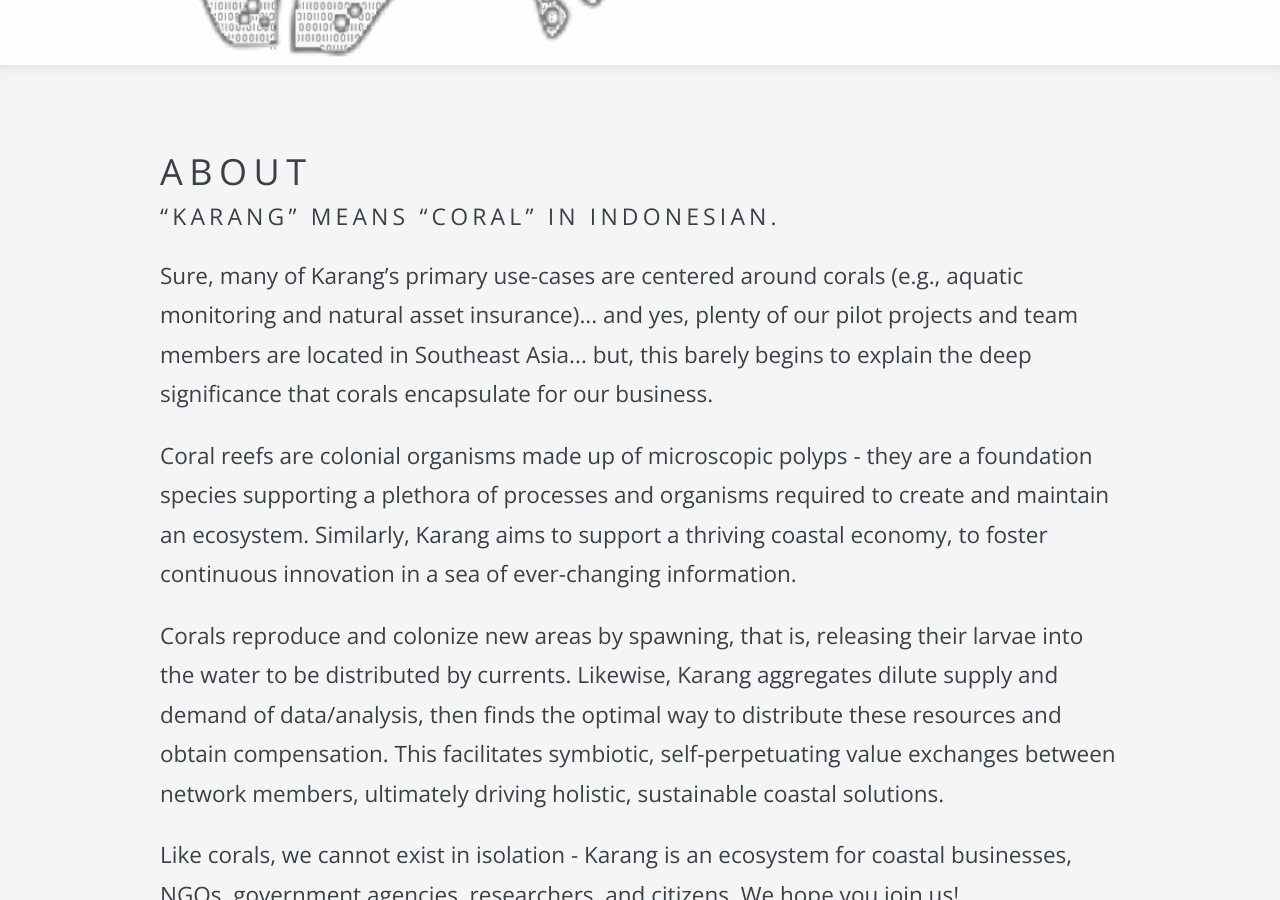
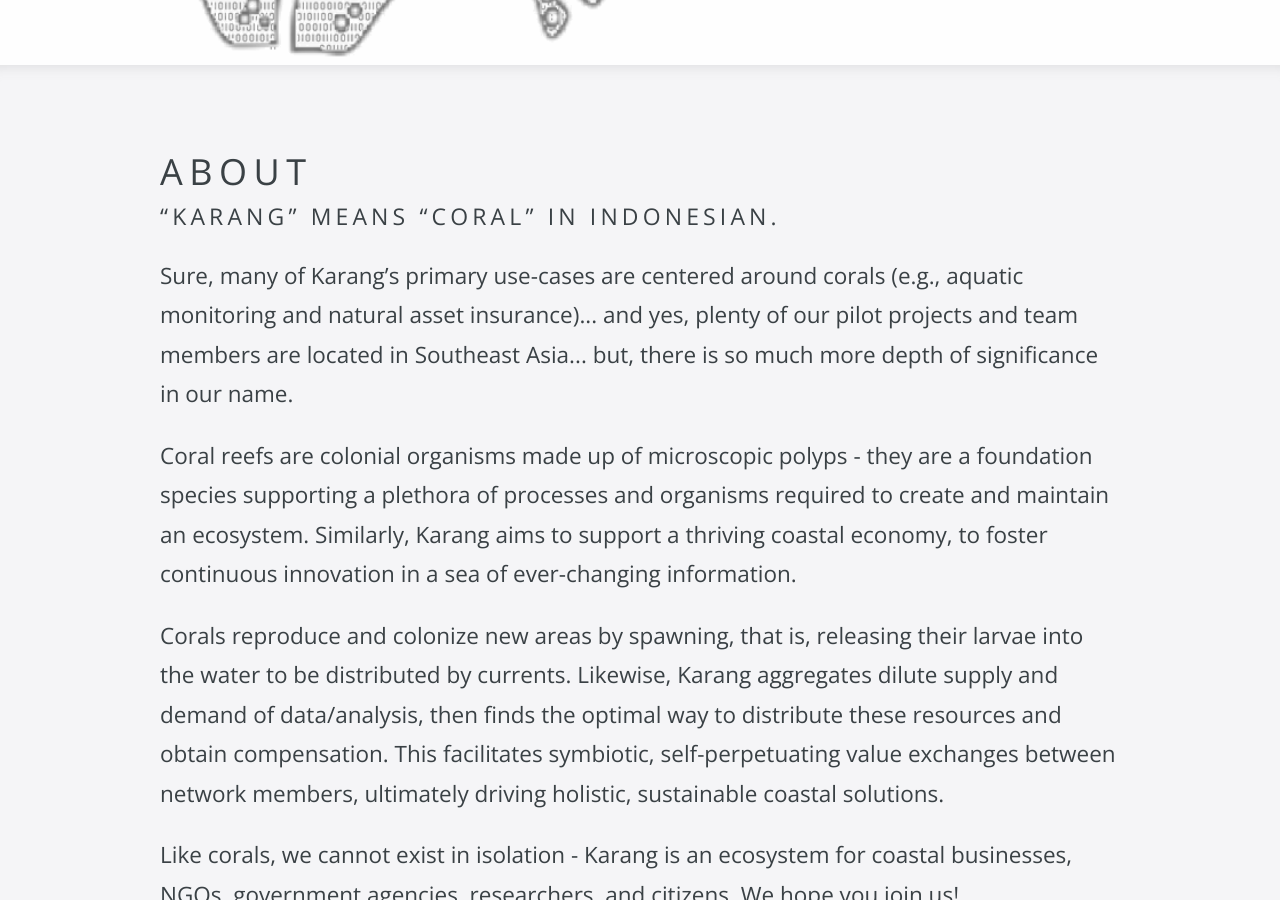
Before and after one commit to SSOATeam/website, a Jekyll site: the page built from about.html, in a window 1280 px wide and 900 px high, scrolled down 355 px. Built offline with Jekyll 4.4.1, drawn with Linux system fonts in a browser that asks for light colours; nearby versions of some CDN libraries.

Commit message:
Update phrasing in 'About' page description.

```diff
--- a/about.html
+++ b/about.html
@@ -11,8 +11,7 @@
 	<h4 id="-karang-means-coral-in-indonesian-">“Karang” means “coral” in Indonesian.</h4>
 	<p>
 		Sure, many of Karang’s primary use-cases are centered around corals (e.g., aquatic monitoring and natural asset insurance)... and yes,
-		plenty of our pilot projects and team members are located in Southeast Asia... but, this barely begins to explain the deep significance
-		that corals encapsulate for our business.
+		plenty of our pilot projects and team members are located in Southeast Asia... but, there is so much more depth of significance in our name.
 	</p>
 	<p>
 		Coral reefs are colonial organisms made up of microscopic polyps - they are a foundation species supporting a plethora of processes and organisms
```
